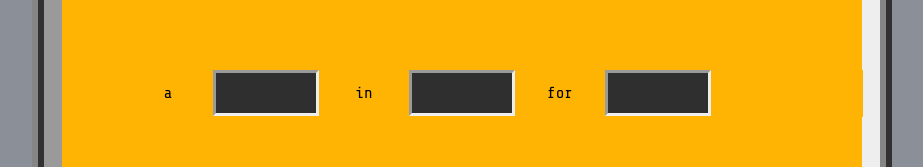
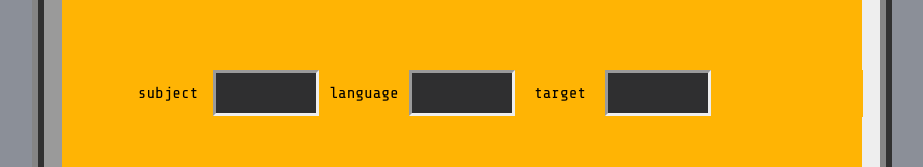
Before and after one commit to ahmadlatif1/projectgen, an Angular app: page / in a window 1280 px wide. Shown: the part 295-462 px from the top of the page, without its empty margins (178-1101 px from the left). Built offline with nearby package versions, Linux system fonts and the light colour scheme.

Commit message:
added more to slot description

```diff
--- a/generatorfuel.json
+++ b/generatorfuel.json
@@ -1,9 +1,9 @@
 [
-    [["a"],["website","app","platform","utility tool","game","script"]],
-    [["in"],["javascript","java","machine code","pen and paper","python"]],
-    [["for"],["old people","children","developers","teachers","plumbers","You!"]],
-    [["within"],["24 hours","23hours","month","two weeks"]],
-    [["comp time"],["<10 seconds","<1 second"]],
-    [["handicap"],["one hand","no IDE","only terminal"]]
+    [["subject","a","premise"],["website","app","platform","utility tool","game","script"]],
+    [["language","in","main language to write in"],["javascript","java","machine code","pen and paper","python"]],
+    [["target","for","who it's directed to"],["old people","children","developers","teachers","plumbers","You!"]],
+    [["deadline","within","how much time to make"],["24 hours","23hours","month","two weeks"]],
+    [["comp time","that runs in","loading time"],["<10 seconds","<1 second"]],
+    [["handicap","but","extra spice"],["one hand","no IDE","only terminal"]]
 
 ]
--- a/src/app/boxoverlay/boxoverlay.component.ts
+++ b/src/app/boxoverlay/boxoverlay.component.ts
@@ -35,7 +35,7 @@ import { SlotComponent } from '../slot/slot.component';
             <div class="filler"  *ngIf="stack.length>0" ></div>
               <div class="slotrow" *ngFor="let substack of stack; index as i; trackBy: trackByFn">
 
-                <div class="slotcolumn">{{substack[0]}}</div>
+                <div class="slotcolumn">{{substack[0][0]}}</div>
 
                 <div class="slotborder">
                 <app-slot [id]="i+(j*3)" [spinstatus]="spinstatus" [words]="substack[1]"></app-slot>
```
